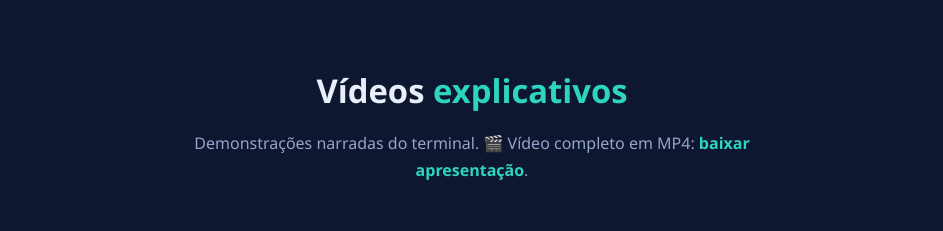
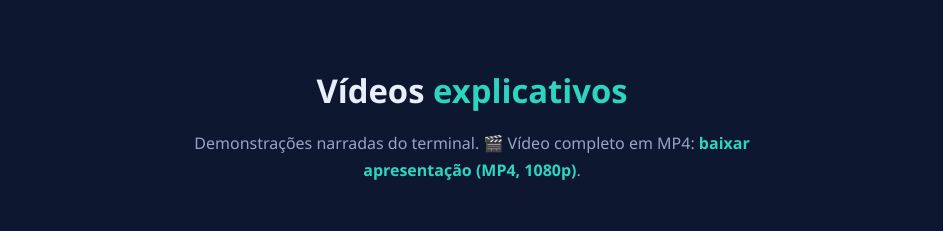
Before and after one commit to elevbit-ai/inpiojus-analitic-university, a plain HTML site: page docs/index.html in a window 1280 px wide. Shown: the part 2320-2551 px from the top of the page, without its empty margins (168-1111 px from the left). Drawn offline with Linux system fonts and the light colour scheme.

Commit message:
Publica o video de apresentacao (1080p, PT com legendas EN)
Adiciona os links do MP4 (release v1.0.0) ao site e ao README.

```diff
--- a/docs/index.html
+++ b/docs/index.html
@@ -215,7 +215,7 @@
 <section id="videos" class="alt">
   <div class="container">
     <h2 class="tsec"><span class="pt">Vídeos <span class="teal">explicativos</span></span><span class="en">Explainer <span class="teal">videos</span></span></h2>
-    <p class="dsec"><span class="pt">Demonstrações narradas do terminal. 🎬 Vídeo completo em MP4: </span><span class="en">Narrated terminal demos. 🎬 Full MP4 video: </span><a id="mp4link" href="https://github.com/elevbit-ai/inpiojus-analitic-university/releases/tag/v1.0.0"><strong><span class="pt">baixar apresentação</span><span class="en">download presentation</span></strong></a>.</p>
+    <p class="dsec"><span class="pt">Demonstrações narradas do terminal. 🎬 Vídeo completo em MP4: </span><span class="en">Narrated terminal demos. 🎬 Full MP4 video: </span><a id="mp4link" href="https://github.com/elevbit-ai/inpiojus-analitic-university/releases/download/v1.0.0/InpioJus-Analitic-University-Apresentacao.mp4"><strong><span class="pt">baixar apresentação (MP4, 1080p)</span><span class="en">download presentation (MP4, 1080p)</span></strong></a>.</p>
 
     <div class="video-wrap">
       <div class="vtit"><span class="num"><span class="pt">Vídeo 1 ·</span><span class="en">Video 1 ·</span></span> <span class="pt">Como o aluno aciona o agente</span><span class="en">How the student starts the agent</span></div>
```
Also changed, not shown: 1 other file.
